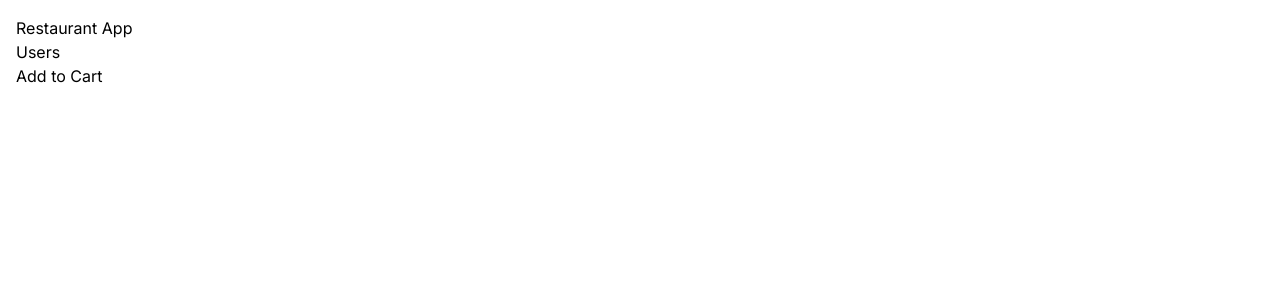
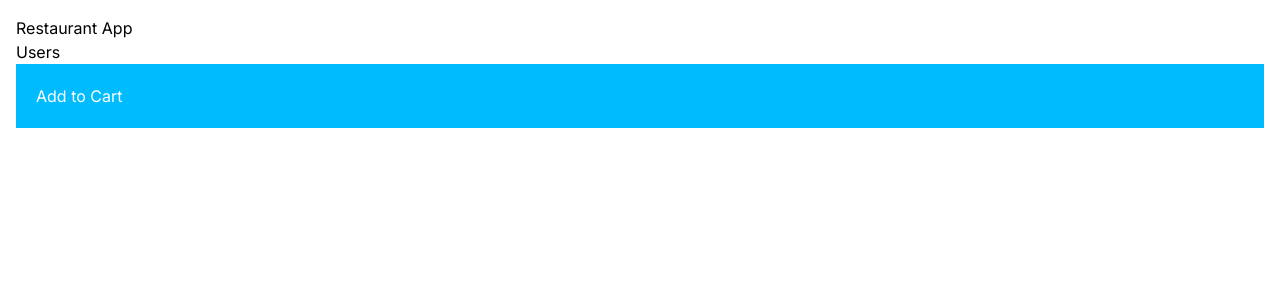
Before and after one commit to gagansidhu22/next-app, a Next.js app: page / in a window 1280 px wide. Shown: the top 300 px of the page. Built offline with nearby package versions, Linux system fonts and the light colour scheme.

Commit message:
added some basic padding, text color, background color and margins using tailwind.

```diff
--- a/app/users/components/productCard.tsx
+++ b/app/users/components/productCard.tsx
@@ -3,7 +3,7 @@
 
 export const ProductCard = () => {
   return (
-    <div>
+    <div className='p-5 bg-sky-400 text-white test-xl hover:bg-sky-500'>
       <AddToCart />
     </div>
 
```
